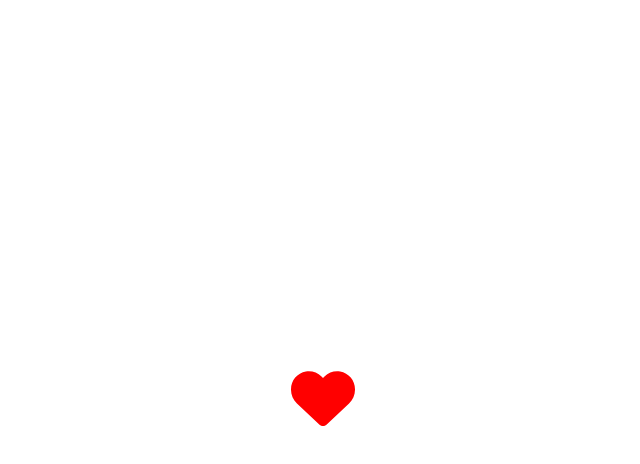
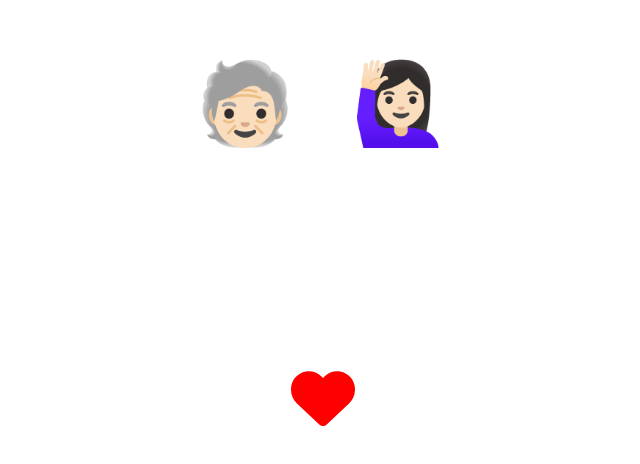
Before and after one commit to hoyahoya0517/lee-lee-app, a Next.js app: page / in a window 1280 px wide. Shown: the top 464 px of the page, without its empty margins (317-957 px from the left). Built offline with nearby package versions, Linux system fonts and the light colour scheme.

Commit message:
testVer1.1

```diff
--- a/src/app/page.js
+++ b/src/app/page.js
@@ -12,12 +12,13 @@ export default function Home() {
   }, [tap]);
   return (
     <div className={styles.home}>
-      <div className={styles.icon}></div>
+      <div className={styles.icon}>
+        <span>🧓🏻</span>
+        <span>🙋🏻‍♀️</span>
+      </div>
       <motion.div
         className={styles.heart}
         drag
-        onTap={() => setTap(true)}
-        onTapCancel={() => setTap(false)}
         onDragStart={() => setTap(true)}
         onDragEnd={() => setTap(false)}
         whileDrag={{ scale: 1.2 }}
--- a/src/app/page.module.css
+++ b/src/app/page.module.css
@@ -6,6 +6,17 @@
   display: flex;
   justify-content: center;
   align-items: center;
+}
+.icon {
+  position: absolute;
+  top: 13%;
+  left: 50%;
+  transform: translate(-50%, -50%);
+  display: flex;
+  gap: 3.5rem;
+}
+.icon span {
+  font-size: 5rem;
 }
 .heart {
   position: relative;
```
